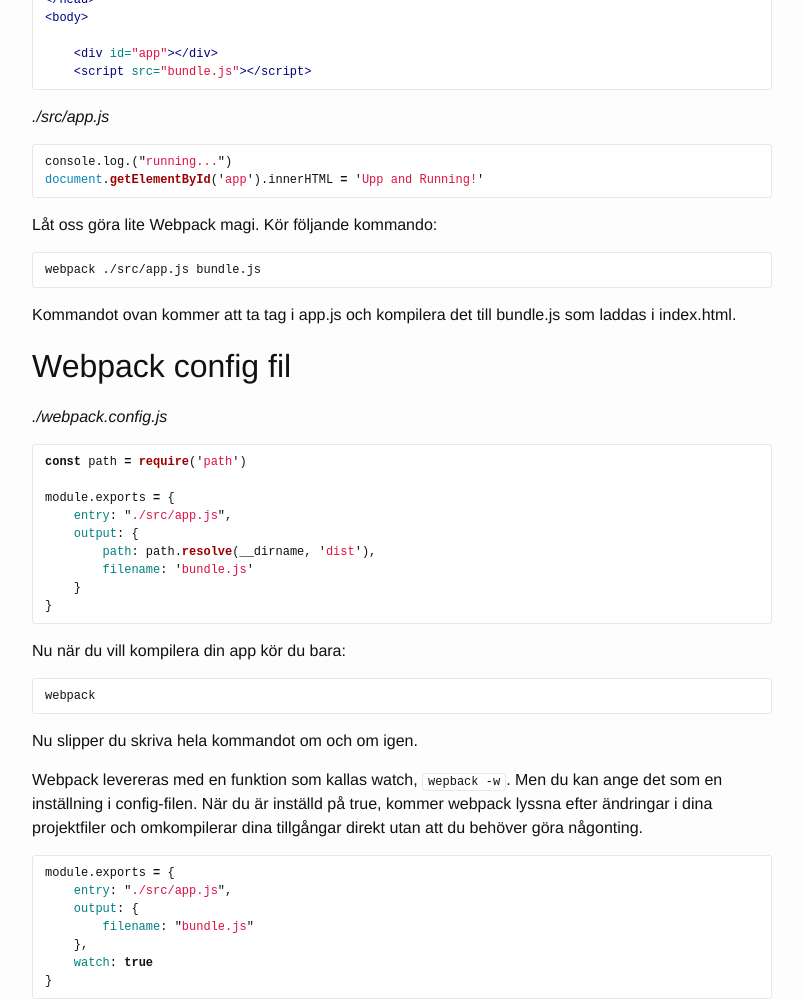
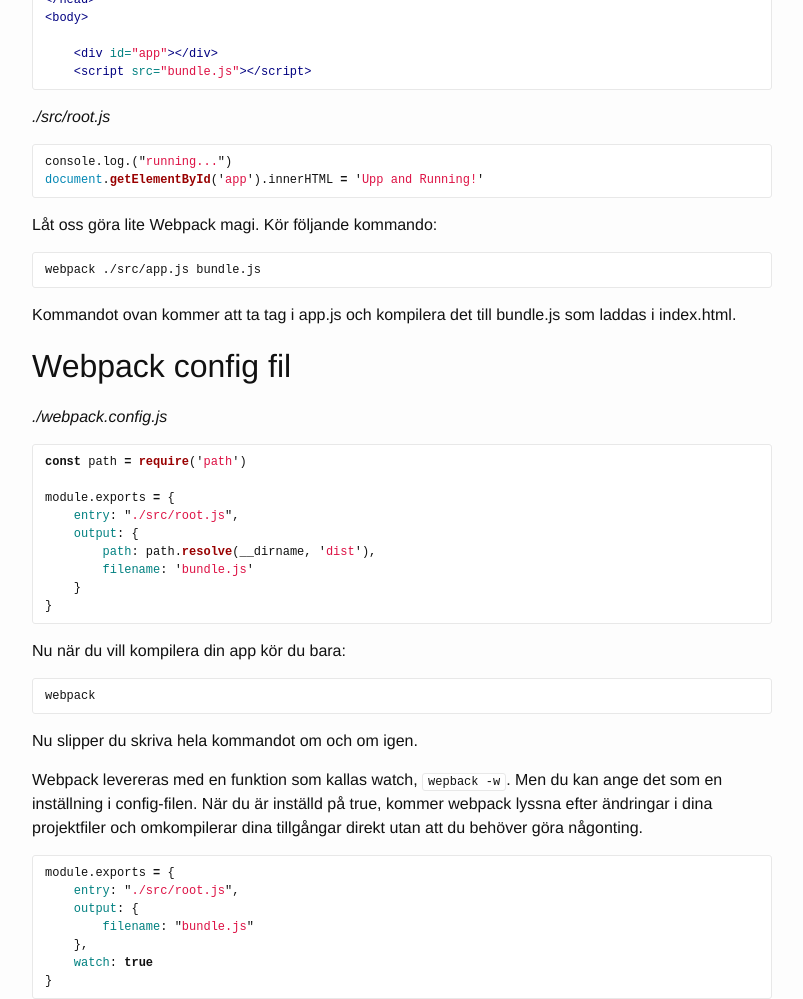
Before and after one commit to develdoe/develdoe.github.io, a Jekyll site: the page built from _posts/2018-01-10-webpack-sass-compilering.md, in a window 1280 px wide and 1400 px high, scrolled down 1101 px. Shown: the part 152-1151 px from the top of the window, without its empty margins (238-1041 px from the left). Built offline with Jekyll 4.4.1, drawn with Linux system fonts in a browser that asks for light colours.

Commit message:
Update 2018-01-10-webpack-sass-compilering.md

````diff
--- a/_posts/2018-01-10-webpack-sass-compilering.md
+++ b/_posts/2018-01-10-webpack-sass-compilering.md
@@ -60,7 +60,7 @@
     <script src="bundle.js"></script>
 ```
 
-*./src/app.js*
+*./src/root.js*
 
 ```js
 console.log.("running...")
@@ -83,7 +83,7 @@
 const path = require('path')
 
 module.exports = {
-    entry: "./src/app.js",
+    entry: "./src/root.js",
     output: {
         path: path.resolve(__dirname, 'dist'),
         filename: 'bundle.js'
@@ -102,7 +102,7 @@
 
 ```js
 module.exports = {
-    entry: "./src/app.js",
+    entry: "./src/root.js",
     output: {
         filename: "bundle.js"
     },
````
